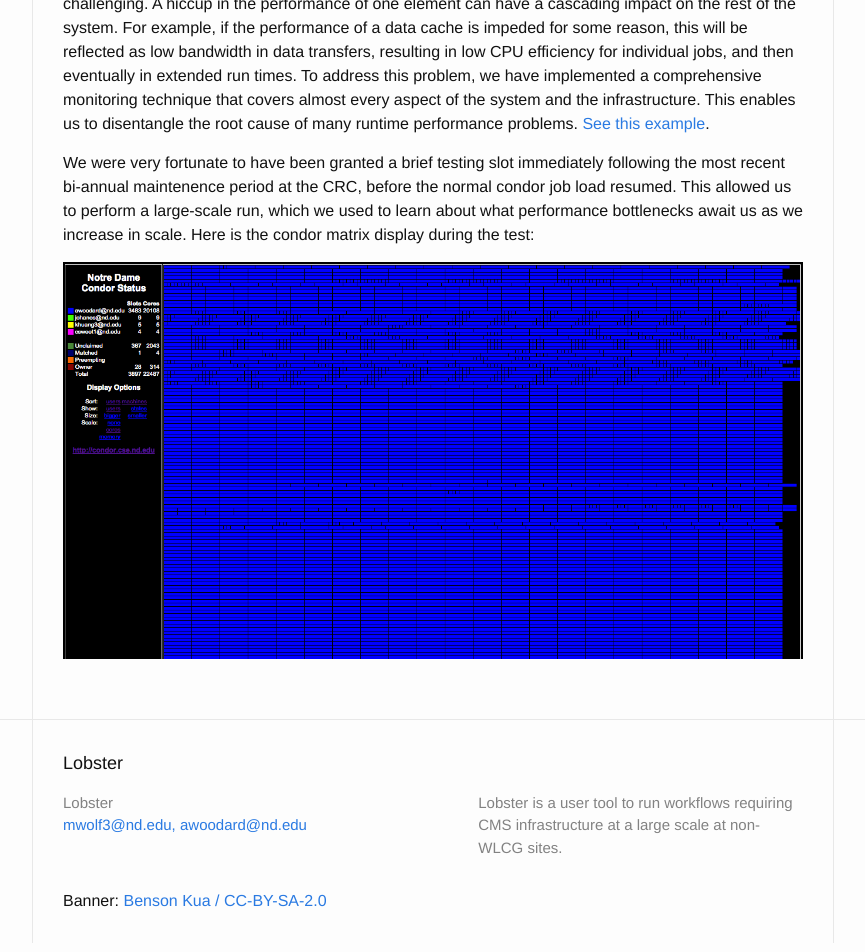
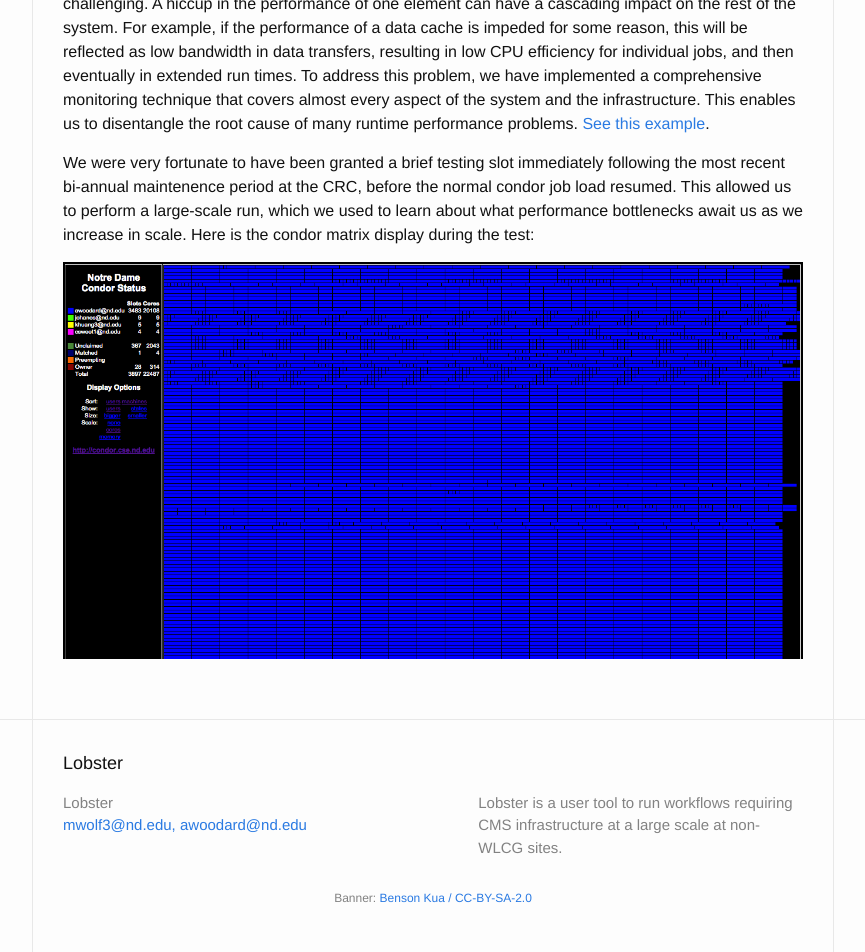
Before and after one commit to NDCMS/lobster, a Jekyll site: the page built from monitoring.md, in a window 1280 px wide. Shown: the part 797-1749 px from the top of the page, without its empty margins (207-1072 px from the left). Built offline with Jekyll 4.4.1, drawn with Linux system fonts in a browser that asks for light colours.

Commit message:
Update banner handling.

```diff
--- a/_includes/footer.html
+++ b/_includes/footer.html
@@ -50,7 +50,11 @@
       </div>
     </div>
 
-  Banner: <a href="http://commons.wikimedia.org/wiki/File:Lobster_Dinner_(6013079655).jpg"> Benson Kua / CC-BY-SA-2.0</a>
+    <div class="footer-copyright">
+      <p class="text">
+        Banner: <a href="http://commons.wikimedia.org/wiki/File:Lobster_Dinner_(6013079655).jpg"> Benson Kua / CC-BY-SA-2.0</a>
+      </p>
+    </div>
 
   </div>
 
--- a/_includes/header.html
+++ b/_includes/header.html
@@ -29,6 +29,6 @@
 
 <div class="bottom-border">
   <div class="banner">
-    <img class="banner" src="images/banner.jpg"></img>
+    <img class="banner" width="800px" height="300px" src="images/banner.jpg"></img>
   </div>
 </div>
--- a/_sass/_base.scss
+++ b/_sass/_base.scss
@@ -177,16 +177,21 @@ pre {
  * Banner
  */
 .banner {
-    width: 800px;
+    max-width: 800px;
     margin-right: auto;
     margin-left: auto;
     @extend %clearfix;
 
     @include media-query($on-laptop) {
-        width: 800px;
+        max-width: 800px;
         margin-right: auto;
         margin-left: auto;
     }
+}
+
+img.banner {
+    max-width: 100%;
+    height: auto;
 }
 
 .bottom-border {
--- a/_sass/_layout.scss
+++ b/_sass/_layout.scss
@@ -123,6 +123,12 @@
     padding-left: $spacing-unit / 2;
 }
 
+.footer-copyright {
+    color: $grey-color;
+    font-size: 12px;
+    text-align: center;
+}
+
 .footer-col-1 {
     width: -webkit-calc(35% - (#{$spacing-unit} / 2));
     width:         calc(35% - (#{$spacing-unit} / 2));
```
